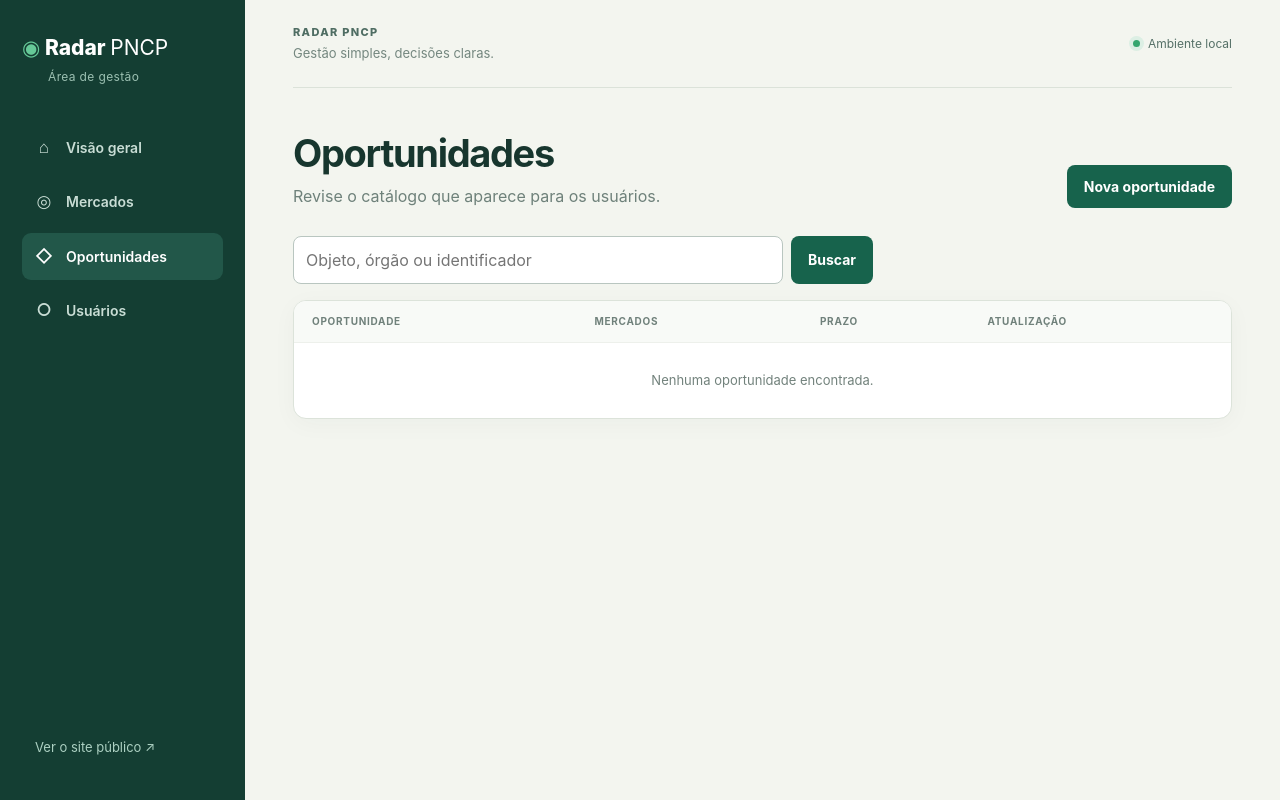
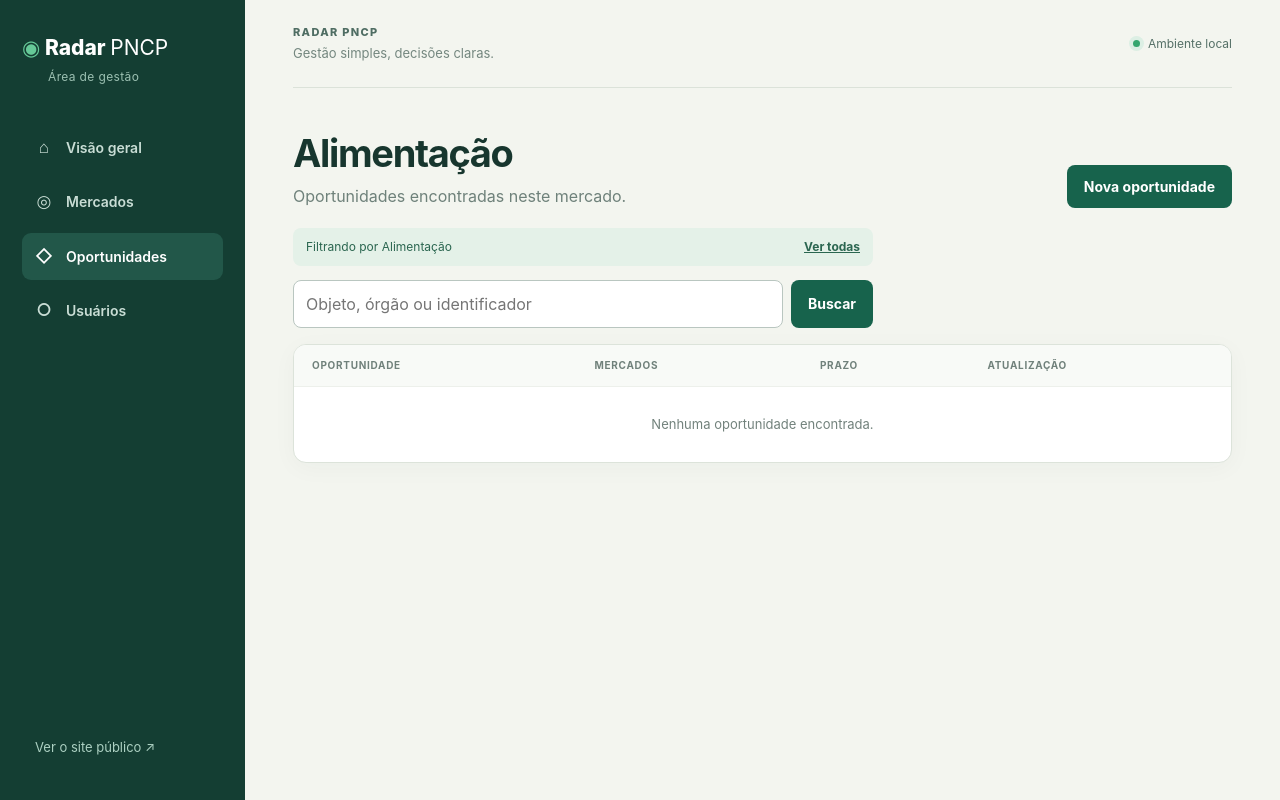
Before and after one commit to araujovito/contratinho, a Django app: page /admin/oportunidades/?mercado=alimentacao in a window 1280 px wide. Run offline with Django 4.2, Linux system fonts and the light colour scheme; data comes from the database, SQL or seed files in the repository; data that the repository does not hold is empty; parts of the project's set-up code (start-up, migrations or seed data) failed here and were passed over.

Commit message:
feat: abre oportunidades ao clicar nos cartões

```diff
--- a/radar_pncp/web/admin_views.py
+++ b/radar_pncp/web/admin_views.py
@@ -62,16 +62,26 @@ def market_edit(request, pk=None):
 @staff_required
 def opportunities(request):
     query = request.GET.get("q", "").strip()
+    market_slug = request.GET.get("mercado", "").strip()
+    selected_market = None
     items = Opportunity.objects.prefetch_related("markets")
+    if market_slug:
+        selected_market = get_object_or_404(Market, slug=market_slug)
+        items = items.filter(markets=selected_market)
     if query:
         items = items.filter(
             Q(title__icontains=query) | Q(agency__icontains=query) | Q(pncp_id__icontains=query)
         )
-    page = Paginator(items, 25).get_page(request.GET.get("page"))
+    page = Paginator(items.distinct(), 25).get_page(request.GET.get("page"))
     return render(
         request,
         "management/opportunities.html",
-        {"section": "opportunities", "page": page, "query": query},
+        {
+            "section": "opportunities",
+            "page": page,
+            "query": query,
+            "selected_market": selected_market,
+        },
     )
 
 
--- a/radar_pncp/web/static/radar/management.css
+++ b/radar_pncp/web/static/radar/management.css
@@ -73,13 +73,14 @@ h1 { margin: 0; font-size: clamp(28px, 3vw, 38px); line-height: 1.15; letter-spa
 .primary:hover, button:hover { background: #104c3a; }
 
 .metrics { display: grid; grid-template-columns: repeat(4, minmax(0, 1fr)); gap: 14px; }
-.metrics article, .panel, .market-card {
+.metrics a, .panel, .market-card {
   background: #fff;
   border: 1px solid #dce3da;
   border-radius: 13px;
   box-shadow: 0 5px 24px rgba(31, 63, 51, .035);
 }
-.metrics article { padding: 21px; }
+.metrics a { display: block; padding: 21px; text-decoration: none; transition: transform .15s, border-color .15s; }
+.metrics a:hover { transform: translateY(-2px); border-color: #a9c4b8; }
 .metrics span, .metrics small { display: block; color: #73847e; font-size: 12px; }
 .metrics strong { display: block; margin: 8px 0 2px; font-size: 30px; line-height: 1; letter-spacing: -.03em; }
 .dashboard-grid { display: grid; grid-template-columns: minmax(0, 1.55fr) minmax(280px, .85fr); gap: 16px; margin-top: 16px; }
@@ -103,8 +104,11 @@ h1 { margin: 0; font-size: clamp(28px, 3vw, 38px); line-height: 1.15; letter-spa
 .empty strong, .empty span { display: block; }
 
 .cards-grid { display: grid; grid-template-columns: repeat(2, minmax(0, 1fr)); gap: 14px; }
-.market-card { display: flex; gap: 18px; padding: 22px; text-decoration: none; transition: transform .15s, border-color .15s; }
+.market-card { position: relative; display: flex; gap: 18px; padding: 22px; transition: transform .15s, border-color .15s; }
 .market-card:hover { transform: translateY(-2px); border-color: #a9c4b8; }
+.card-hit { position: absolute; inset: 0; border-radius: inherit; }
+.market-content { min-width: 0; }
+.market-content .edit-link { position: relative; z-index: 1; display: inline-block; margin-top: 12px; color: #286850; font-size: 11px; font-weight: 700; }
 .market-card p { margin: 6px 0 13px; color: #6f817a; font-size: 13px; }
 .market-card small { color: #74877f; font-size: 11px; }
 .market-icon { display: grid; place-items: center; flex: 0 0 42px; height: 42px; border-radius: 10px; background: #e5f2e9; color: #27684f; font-weight: 800; }
@@ -122,6 +126,8 @@ td strong, td small { display: block; }
 td small { margin-top: 3px; color: #788983; font-size: 11px; }
 .pill { display: inline-block; margin: 2px; padding: 3px 7px; border-radius: 20px; background: #e8f2eb; color: #2d6752; font-size: 10px; }
 .muted { color: #83918c; }
+.filter-note { display: flex; justify-content: space-between; max-width: 580px; margin: -8px 0 14px; padding: 10px 13px; border-radius: 8px; background: #e4f1e8; color: #2b6650; font-size: 12px; }
+.filter-note a { font-weight: 700; }
 .pagination { display: flex; justify-content: center; align-items: center; gap: 18px; padding: 22px; font-size: 13px; }
 
 .editor { max-width: 760px; padding: 26px; }
@@ -147,6 +153,7 @@ textarea { resize: vertical; }
 .form-actions a { color: #60756d; font-size: 13px; }
 
 :focus-visible { outline: 3px solid #d69b4d; outline-offset: 3px; }
+.sr-only { position: absolute; width: 1px; height: 1px; padding: 0; margin: -1px; overflow: hidden; clip: rect(0, 0, 0, 0); white-space: nowrap; border: 0; }
 @media (max-width: 900px) {
   .sidebar { position: static; width: auto; padding: 20px; }
   .workspace, .back-site { display: none; }
@@ -161,6 +168,6 @@ textarea { resize: vertical; }
   .today, .status { display: none; }
   .page-heading { align-items: start; flex-direction: column; padding-top: 30px; }
   .metrics { grid-template-columns: 1fr 1fr; }
-  .metrics article { padding: 16px; }
+  .metrics a { padding: 16px; }
   .field ul:not(.errorlist) { grid-template-columns: 1fr; }
 }
--- a/radar_pncp/web/templates/management/opportunities.html
+++ b/radar_pncp/web/templates/management/opportunities.html
@@ -1,11 +1,12 @@
 {% extends 'management/base.html' %}
 {% block title %}Oportunidades{% endblock %}
 {% block content %}
-<section class="page-heading"><div><h1>Oportunidades</h1><p>Revise o catálogo que aparece para os usuários.</p></div><a class="primary" href="{% url 'admin_opportunity_create' %}">Nova oportunidade</a></section>
-<form class="search" method="get"><label for="q">Buscar no catálogo</label><div><input id="q" name="q" value="{{ query }}" placeholder="Objeto, órgão ou identificador"><button>Buscar</button></div></form>
+<section class="page-heading"><div><h1>{% if selected_market %}{{ selected_market.name }}{% else %}Oportunidades{% endif %}</h1><p>{% if selected_market %}Oportunidades encontradas neste mercado.{% else %}Revise o catálogo que aparece para os usuários.{% endif %}</p></div><a class="primary" href="{% url 'admin_opportunity_create' %}">Nova oportunidade</a></section>
+{% if selected_market %}<div class="filter-note"><span>Filtrando por {{ selected_market.name }}</span><a href="{% url 'admin_opportunities' %}">Ver todas</a></div>{% endif %}
+<form class="search" method="get">{% if selected_market %}<input type="hidden" name="mercado" value="{{ selected_market.slug }}">{% endif %}<label for="q">Buscar no catálogo</label><div><input id="q" name="q" value="{{ query }}" placeholder="Objeto, órgão ou identificador"><button>Buscar</button></div></form>
 <div class="panel table-wrap"><table><thead><tr><th>Oportunidade</th><th>Mercados</th><th>Prazo</th><th>Atualização</th></tr></thead><tbody>
 {% for item in page %}<tr><td><a href="{% url 'admin_opportunity_edit' item.pk %}"><strong>{{ item.title|truncatechars:75 }}</strong><small>{{ item.agency }} · {{ item.uf|default:'—' }}</small></a></td><td>{% for market in item.markets.all %}<span class="pill">{{ market.name }}</span>{% empty %}<span class="muted">Sem mercado</span>{% endfor %}</td><td>{{ item.deadline|date:'d/m/Y'|default:'Não informado' }}</td><td>{{ item.fetched_at|date:'d/m/Y H:i' }}</td></tr>
 {% empty %}<tr><td colspan="4" class="empty">Nenhuma oportunidade encontrada.</td></tr>{% endfor %}
 </tbody></table></div>
-{% if page.has_other_pages %}<nav class="pagination" aria-label="Paginação">{% if page.has_previous %}<a href="?q={{ query|urlencode }}&page={{ page.previous_page_number }}">Anterior</a>{% endif %}<span>{{ page.number }} de {{ page.paginator.num_pages }}</span>{% if page.has_next %}<a href="?q={{ query|urlencode }}&page={{ page.next_page_number }}">Próxima</a>{% endif %}</nav>{% endif %}
+{% if page.has_other_pages %}<nav class="pagination" aria-label="Paginação">{% if page.has_previous %}<a href="?q={{ query|urlencode }}{% if selected_market %}&mercado={{ selected_market.slug|urlencode }}{% endif %}&page={{ page.previous_page_number }}">Anterior</a>{% endif %}<span>{{ page.number }} de {{ page.paginator.num_pages }}</span>{% if page.has_next %}<a href="?q={{ query|urlencode }}{% if selected_market %}&mercado={{ selected_market.slug|urlencode }}{% endif %}&page={{ page.next_page_number }}">Próxima</a>{% endif %}</nav>{% endif %}
 {% endblock %}
```
Also changed, not shown: radar_pncp/web/templates/management/dashboard.html (+5 -5 lines), radar_pncp/web/templates/management/markets.html (+4 -3 lines), tests/test_web.py (+19 -0 lines).
